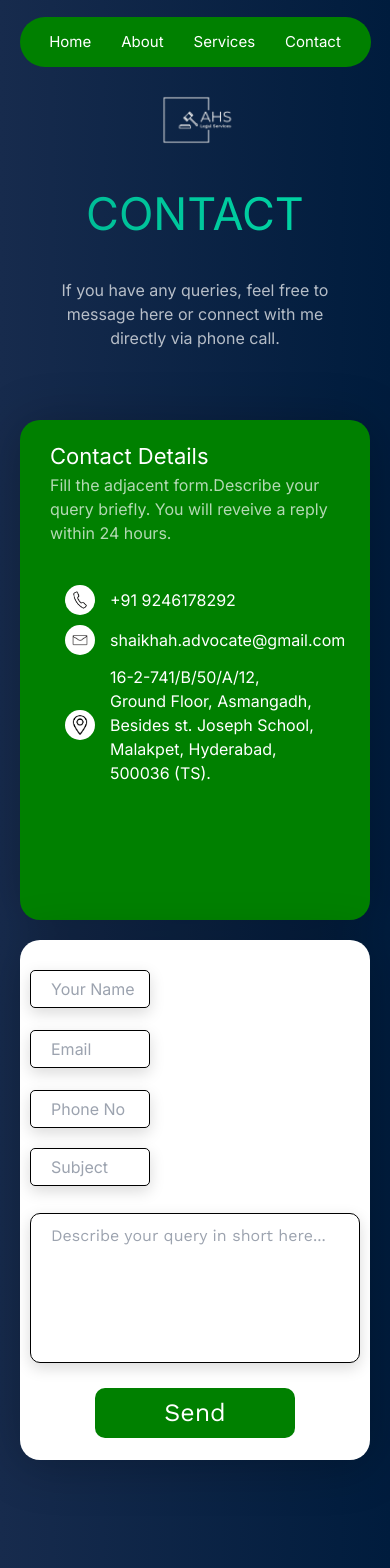
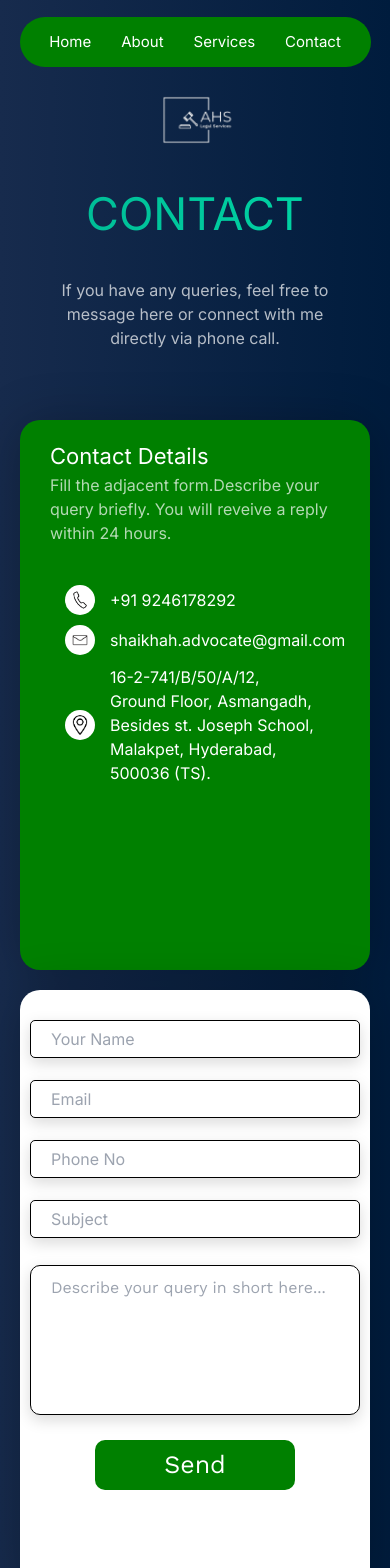
Before and after one commit to Sami-07/ahslegalservices, a Next.js app: page /contact in a window 390 px wide. Shown: the top 1568 px of the page. Built offline with nearby package versions, Linux system fonts and the light colour scheme.

Commit message:
UI changes 1

```diff
--- a/styles/contact.module.css
+++ b/styles/contact.module.css
@@ -36,7 +36,7 @@
 .contactCol1 {
     background-color: #008000;
     width: 350px;
-    height: 500px;
+    height: 550px;
     border-radius: 20px 0 0 20px;
     box-shadow: 0px 4px 50px rgba(0, 0, 0, 0.25);
     padding: 20px;
@@ -61,7 +61,7 @@
     background-color: #FBEAFF;
     background-color: white;
     width: 700px;
-    height: 500px;
+    height: 550px;
     border-radius: 0 20px 20px 0;
     box-shadow: 0px 4px 50px rgba(0, 0, 0, 0.25);
     /* padding-top: 10px; */
@@ -119,6 +119,7 @@
     display: grid;
     grid-gap: 10px;
     grid-template-rows: 60px;
+
 }
 
 
@@ -177,9 +178,9 @@
 
     .subCol2 {
         display: grid;
-        grid-template-columns: 1fr 1fr;
+        grid-template-columns: 1fr ;
         grid-gap: 0px;
-        grid-template-rows: 60px 60px;
+        grid-template-rows: 60px 60px 60px;
     }
 
     /* .contactCol2 input {
@@ -192,7 +193,7 @@ margin: 0;
     }
 
     .contactCol2 input {
-        width: 120px;
+        /* width: 120px; */
     }
 }
 
@@ -211,6 +212,6 @@ margin: 0;
     }
 
     .contactCol2 {
-        height: 520px;
+        height: 600px;
     }
 }
```
